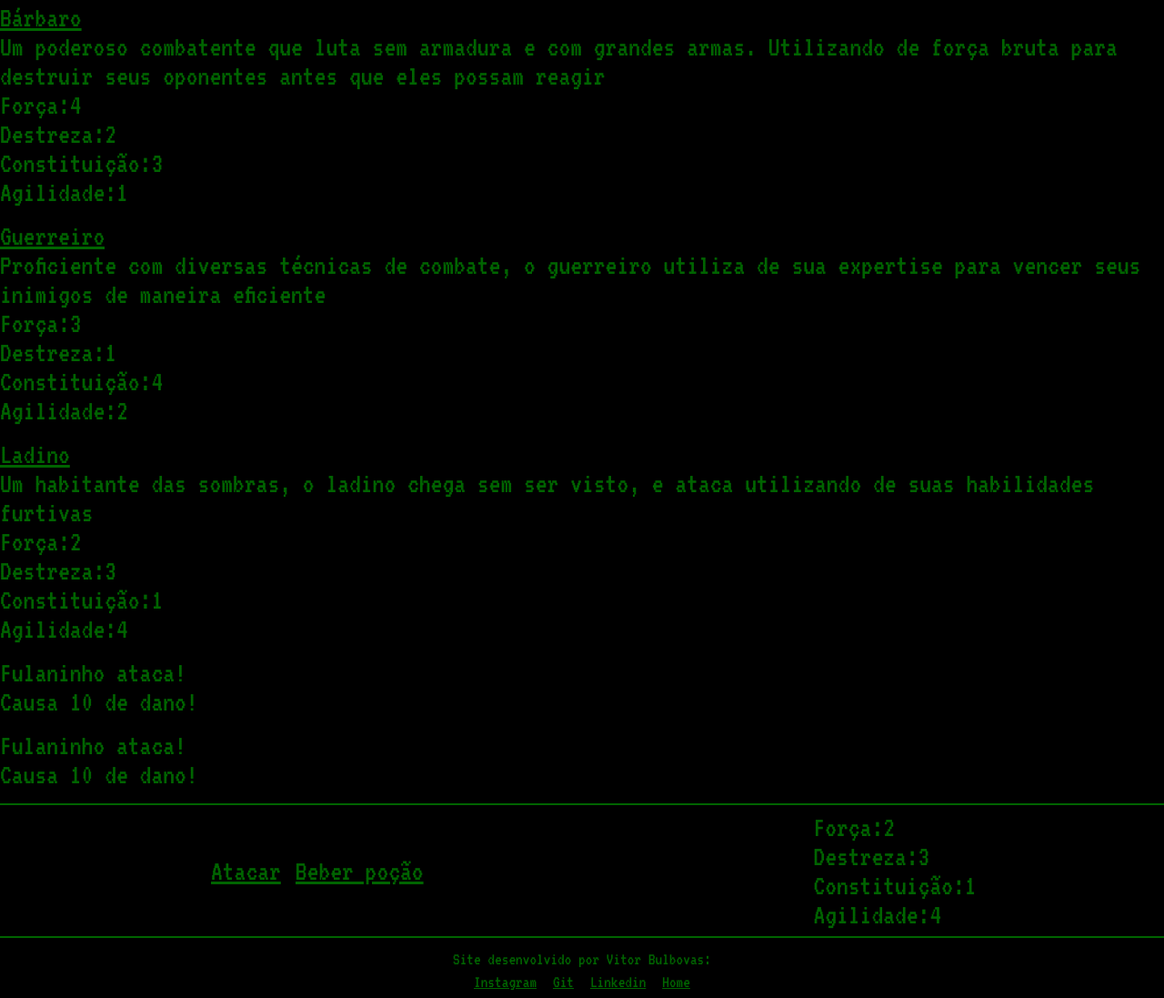
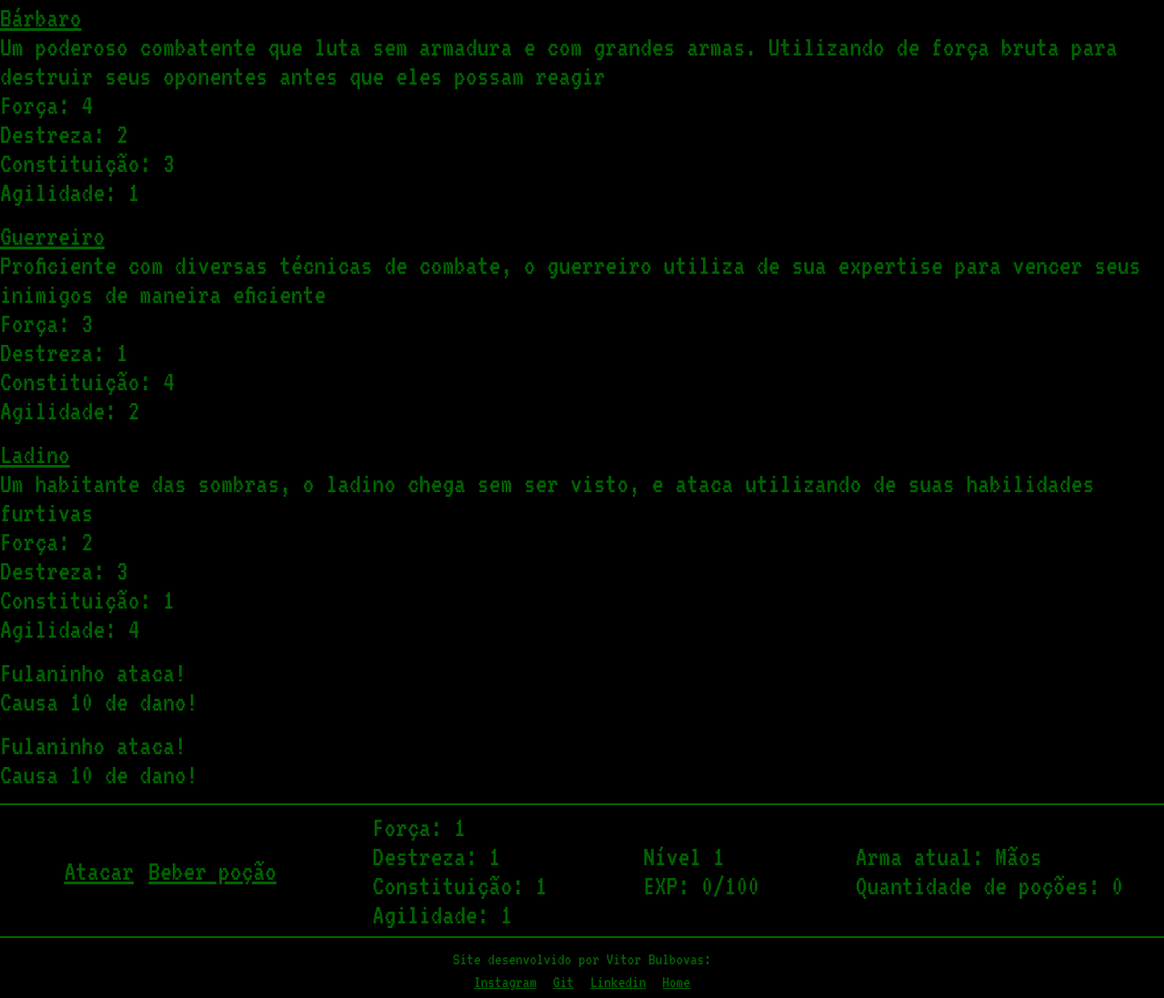
Before and after one commit to Pololokka/text-crawler, a plain HTML site: page pages/game.html in a window 1280 px wide. Shown: the part 238-1335 px from the top of the page at 91% size. Drawn offline with Linux system fonts and the light colour scheme.

Commit message:
modificada página de jogo

```diff
--- a/css/gameClasse.css
+++ b/css/gameClasse.css
@@ -9,7 +9,3 @@
 .classe__container {
     margin-bottom: 1em;
 }
-
-.atributo {
-    display: flex;
-}
--- a/pages/game.html
+++ b/pages/game.html
@@ -36,66 +36,30 @@
                 <input type="button" value="Bárbaro" class="texto botao link">
                 <p class="texto classe__descricao">Um poderoso combatente que luta sem armadura e com grandes armas. Utilizando de força bruta para destruir seus oponentes antes que eles possam reagir</p>
                 <div class="atributos__container">
-                    <div class="atributo atributo__força">
-                        <p class="texto classe__atributo">Força: </p>
-                        <p class="texto classe__atributo">4</p>
-                    </div>
-                    <div class="atributo atributo__destreza">
-                        <p class="texto classe__atributo">Destreza: </p>
-                        <p class="texto classe__atributo">2</p>
-                    </div>
-                    <div class="atributo atributo__constituicao">
-                        <p class="texto classe__atributo">Constituição: </p>
-                        <p class="texto classe__atributo">3</p>
-                    </div>
-                    <div class="atributo atributo__agilidade">
-                        <p class="texto classe__atributo">Agilidade: </p>
-                        <p class="texto classe__atributo">1</p>
-                    </div>
+                    <p class="texto classe__atributo">Força: 4</p>
+                    <p class="texto classe__atributo">Destreza: 2</p>
+                    <p class="texto classe__atributo">Constituição: 3</p>
+                    <p class="texto classe__atributo">Agilidade: 1</p>
                 </div>
             </div>
             <div class="classe__conteudo">
                 <input type="button" value="Guerreiro" class="texto botao link">
                 <p class="texto classe__descricao">Proficiente com diversas técnicas de combate, o guerreiro utiliza de sua expertise para vencer seus inimigos de maneira eficiente</p>
                 <div class="atributos__container">
-                    <div class="atributo atributo__força">
-                        <p class="texto classe__atributo">Força: </p>
-                        <p class="texto classe__atributo">3</p>
-                    </div>
-                    <div class="atributo atributo__destreza">
-                        <p class="texto classe__atributo">Destreza: </p>
-                        <p class="texto classe__atributo">1</p>
-                    </div>
-                    <div class="atributo atributo__constituicao">
-                        <p class="texto classe__atributo">Constituição: </p>
-                        <p class="texto classe__atributo">4</p>
-                    </div>
-                    <div class="atributo atributo__agilidade">
-                        <p class="texto classe__atributo">Agilidade: </p>
-                        <p class="texto classe__atributo">2</p>
-                    </div>
+                    <p class="texto classe__atributo">Força: 3</p>
+                    <p class="texto classe__atributo">Destreza: 1</p>
+                    <p class="texto classe__atributo">Constituição: 4</p>
+                    <p class="texto classe__atributo">Agilidade: 2</p>
                 </div>
             </div>
             <div class="classe__conteudo">
                 <input type="button" value="Ladino" class="texto botao link">
                 <p class="texto classe__descricao">Um habitante das sombras, o ladino chega sem ser visto, e ataca utilizando de suas habilidades furtivas</p>
                 <div class="atributos__container">
-                    <div class="atributo atributo__força">
-                        <p class="texto classe__atributo">Força: </p>
-                        <p class="texto classe__atributo">2</p>
-                    </div>
-                    <div class="atributo atributo__destreza">
-                        <p class="texto classe__atributo">Destreza: </p>
-                        <p class="texto classe__atributo">3</p>
-                    </div>
-                    <div class="atributo atributo__constituicao">
-                        <p class="texto classe__atributo">Constituição: </p>
-                        <p class="texto classe__atributo">1</p>
-                    </div>
-                    <div class="atributo atributo__agilidade">
-                        <p class="texto classe__atributo">Agilidade: </p>
-                        <p class="texto classe__atributo">4</p>
-                    </div>
+                    <p class="texto classe__atributo">Força: 2</p>
+                    <p class="texto classe__atributo">Destreza: 3</p>
+                    <p class="texto classe__atributo">Constituição: 1</p>
+                    <p class="texto classe__atributo">Agilidade: 4</p>
                 </div>
             </div>
         </div>
@@ -116,24 +80,21 @@
                 <input type="button" value="Atacar" class="link texto botao botao__acao">
                 <input type="button" value="Beber poção" class="link texto botao botao__acao">
             </div>
+            <div class="menu__atributos">
+                <div class="atributos__container">
+                    <p class="texto classe__atributo">Força: 1</p>
+                    <p class="texto classe__atributo">Destreza: 1</p>
+                    <p class="texto classe__atributo">Constituição: 1</p>
+                    <p class="texto classe__atributo">Agilidade: 1</p>
+                </div>
+            </div>
+            <div class="menu__pontos">
+                <p class="texto menu__pontos--nivel">Nível 1</p>
+                <p class="texto menu__pontos--exp">EXP: 0/100</p>
+            </div>
             <div class="menu__inventario">
-                <div class="atributos__container">
-                    <div class="atributo atributo__força">
-                        <p class="texto classe__atributo">Força: </p>
-                        <p class="texto classe__atributo">2</p>
-                    </div>
-                    <div class="atributo atributo__destreza">
-                        <p class="texto classe__atributo">Destreza: </p>
-                        <p class="texto classe__atributo">3</p>
-                    </div>
-                    <div class="atributo atributo__constituicao">
-                        <p class="texto classe__atributo">Constituição: </p>
-                        <p class="texto classe__atributo">1</p>
-                    </div>
-                    <div class="atributo atributo__agilidade">
-                        <p class="texto classe__atributo">Agilidade: </p>
-                        <p class="texto classe__atributo">4</p>
-                    </div>
+                <p class="texto menu__inventario--equip">Arma atual: Mãos</p>
+                <p class="texto menu__inventaio--pocao">Quantidade de poções: 0</p>
             </div>
         </section>
     </main>
```
Also changed, not shown: 1 other file.
